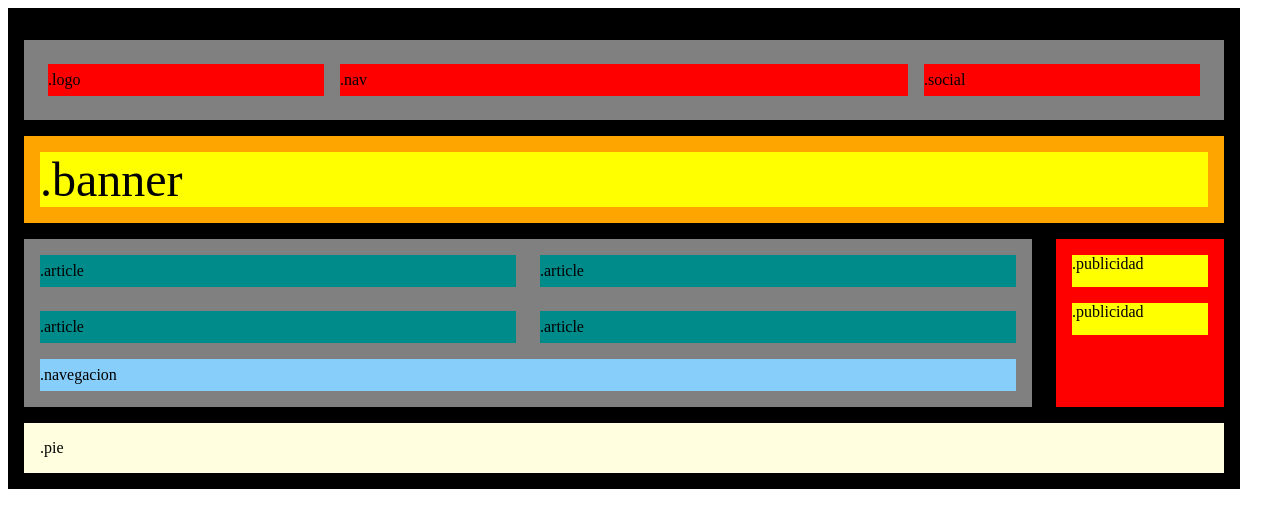
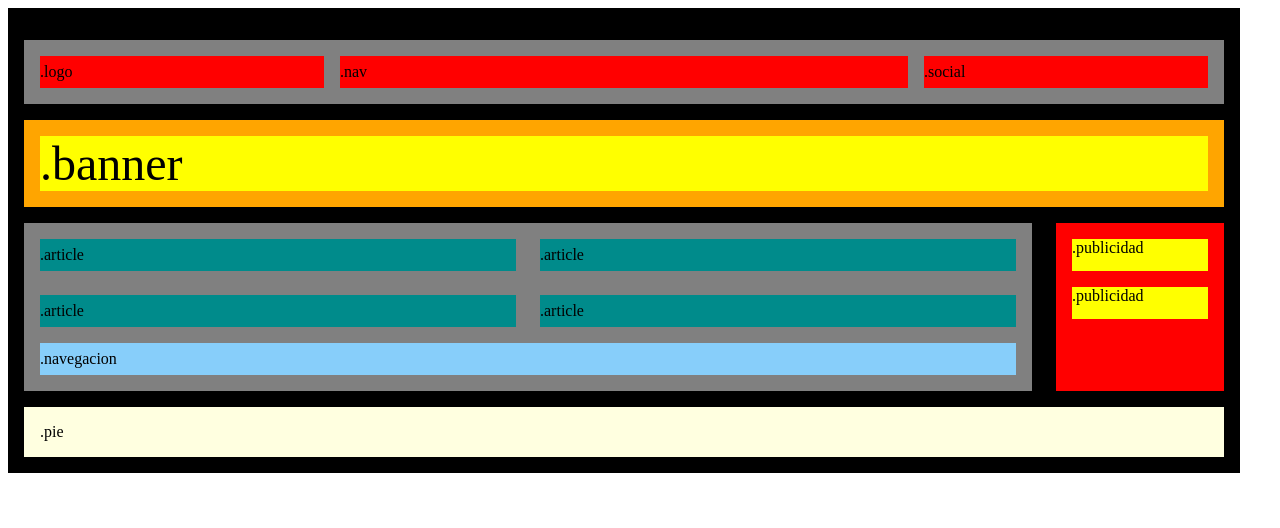
Before and after one commit to RubenCamus/academy-sprint1-exercici1, a plain HTML site: page nivell-1/index.html in a window 1280 px wide. Drawn offline with Linux system fonts and the light colour scheme.

Commit message:
fix: Alignment of nav bar with rest of elements.

```diff
--- a/nivell-1/styles.css
+++ b/nivell-1/styles.css
@@ -20,12 +20,12 @@
 .nav-bar {
     display: grid;
     grid-template-columns: 1fr 2fr 1fr;
+    gap: 1em;
     background-color: grey;
 }
 .nav-bar div {
     display: flex;
     align-items: center;
-    margin: 0.5em;
     height: 2em;
 }
 .background-red {
```
